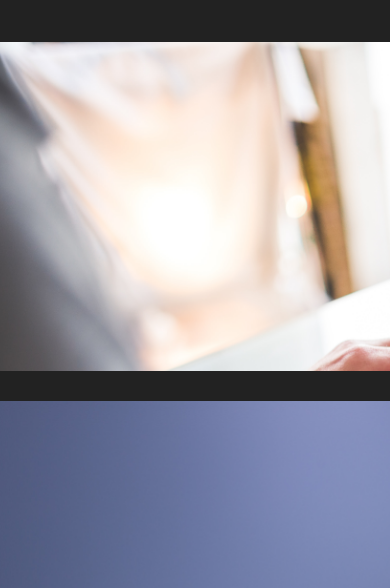
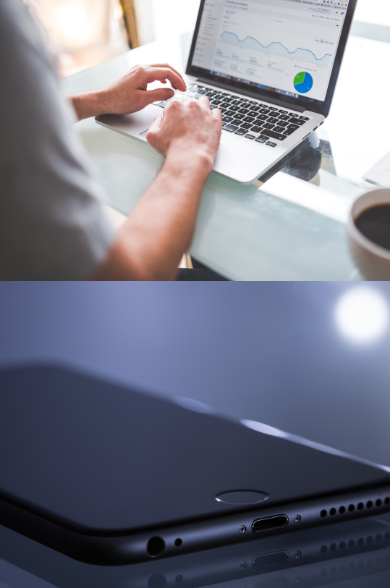
Before and after one commit to PCC17/medt, a PHP site: the page made by Aufgaben/Aufgabe 6.10.16/index.html in a window 390 px wide; the page is wider, and only the part inside the window is pictured. Shown: the part 1070-1658 px from the top of that part. Run offline with PHP 8.4, Linux system fonts and the light colour scheme.

Commit message:
images are now perfect

```diff
--- a/Aufgaben/Aufgabe 6.10.16/index.html
+++ b/Aufgaben/Aufgabe 6.10.16/index.html
@@ -1,5 +1,6 @@
 <html>
   <head>
+        <script src="https://ajax.googleapis.com/ajax/libs/jquery/1.12.4/jquery.min.js"></script>
       <!-- Latest compiled and minified CSS -->
       <link rel="stylesheet" href="https://maxcdn.bootstrapcdn.com/bootstrap/3.3.7/css/bootstrap.min.css" integrity="sha384-BVYiiSIFeK1dGmJRAkycuHAHRg32OmUcww7on3RYdg4Va+PmSTsz/K68vbdEjh4u" crossorigin="anonymous">
       <!-- Optional theme -->
@@ -12,6 +13,7 @@
       <!-- Scrolling Nav JavaScript -->
       <script src="js/jquery.easing.min.js"></script>
       <script src="js/scrolling-nav.js"></script>
+
   </head>
   <body>
     <div id ="wrapper">
@@ -53,27 +55,36 @@
       </header>
       <main>
         <div class="row">
-          <div class="col-md-4 jumbotron customImageClass" style="background-image:url('images/1.jpeg');">
+          <div class="col-md-4">
+            <img src="images/1.jpeg" class="img-responsive">
           </div>
-          <div class="col-md-4 jumbotron customImageClass" style="background-image:url('images/2.jpeg');">
+          <div class="col-md-4">
+            <img src="images/2.jpeg" class="img-responsive">
           </div>
-          <div class="col-md-4 jumbotron customImageClass" style="background-image:url('images/3.jpeg');">
+          <div class="col-md-4">
+            <img src="images/3.jpeg" class="img-responsive">
           </div>
         </div>
         <div class="row">
-          <div class="col-md-4 jumbotron customImageClass" style="background-image:url('images/4.jpeg');">
+          <div class="col-md-4">
+            <img src="images/4.jpeg" class="img-responsive">
           </div>
-          <div class="col-md-4 jumbotron customImageClass" style="background-image:url('images/5.jpeg');">
+          <div class="col-md-4">
+            <img src="images/5.jpeg" class="img-responsive">
           </div>
-          <div class="col-md-4 jumbotron customImageClass" style="background-image:url('images/6.jpeg');">
+          <div class="col-md-4">
+            <img src="images/6.jpeg" class="img-responsive">
           </div>
         </div>
         <div class="row">
-          <div class="col-md-4 jumbotron customImageClass" style="background-image:url('images/7.jpeg');">
+          <div class="col-md-4">
+            <img src="images/7.jpeg" class="img-responsive">
           </div>
-          <div class="col-md-4 jumbotron customImageClass" style="background-image:url('images/8.jpeg');">
+          <div class="col-md-4">
+            <img src="images/8.jpeg" class="img-responsive">
           </div>
-          <div class="col-md-4 jumbotron customImageClass" style="background-image:url('images/9.jpeg');">
+          <div class="col-md-4">
+            <img src="images/9.jpeg" class="img-responsive">
           </div>
         </div>
       </main>
--- a/Aufgaben/Aufgabe 6.10.16/style.css
+++ b/Aufgaben/Aufgabe 6.10.16/style.css
@@ -59,7 +59,7 @@ body
   color: #bbb;
 }
 
-.customImageClass
+.customClass
 {
-   background-repeat:none; height:40%;background-size: cover;
+   background-repeat:no-repeat; height:40%;background-size: fit;
 }
```
